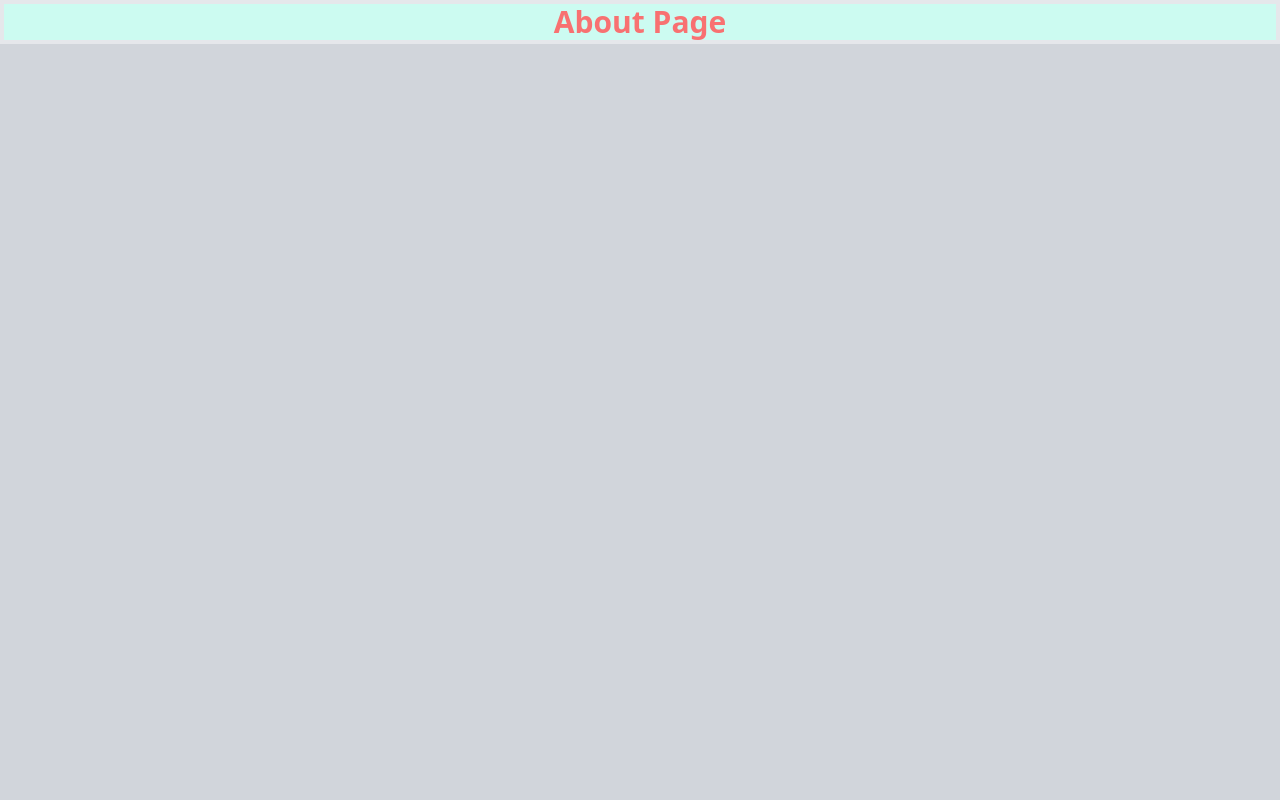
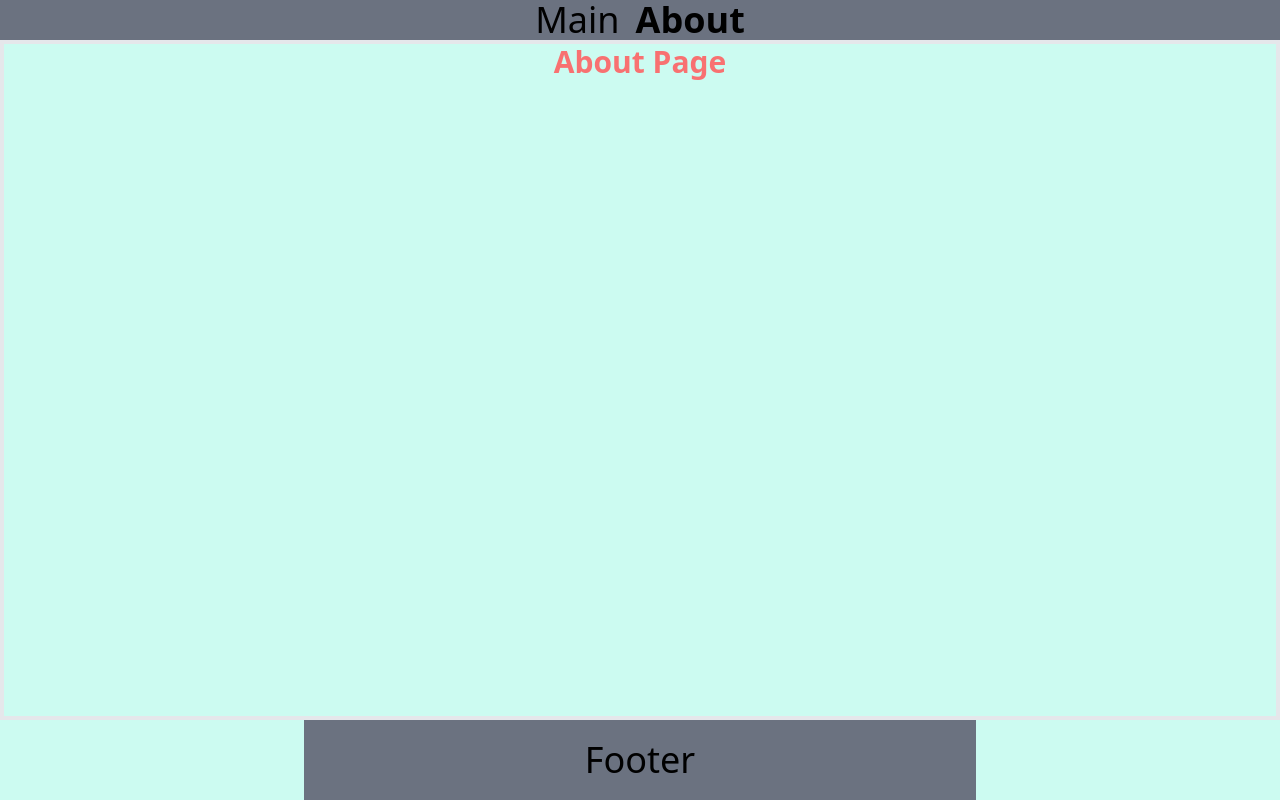
Before and after one commit to Radoslaw-Czerniawski/NextJS-Shop, a Next.js app: page /about in a window 1280 px wide. Built offline with nearby package versions, Linux system fonts and the light colour scheme.

Commit message:
add navigation with active link and add styling

```diff
--- a/components/Footer.tsx
+++ b/components/Footer.tsx
@@ -1,7 +1,9 @@
 export const Footer = () => {
     return (
-        <footer className='bg-gray-500 text-4xl p-5 max-w-md w-full flex justify-center'>
-            Footer
+        <footer className='w-full flex justify-center'>
+            <span className='bg-gray-500 text-4xl text-center p-5 max-w-2xl flex-grow flex-shrink'>
+                Footer
+            </span>
         </footer>
     );
 };
--- a/components/Header.tsx
+++ b/components/Header.tsx
@@ -1,7 +1,35 @@
+import Link from 'next/link';
+import { useRouter } from 'next/router';
+
+const paths = [
+    {
+        text: 'Main',
+        path: '/',
+    },
+    {
+        text: 'About',
+        path: '/about',
+    },
+];
+
 export const Header = () => {
+    const router = useRouter();
+
     return (
-        <header className='flex bg-gray-500 justify-center w-full max-w-md w-full'>
-            <nav className=' text-4xl text-white p-5'>Navigation</nav>
+        <header className='flex bg-gray-500 justify-center w-full'>
+            <nav className='flex text-4xl gap-4'>
+                {paths.map(({ text, path }) => (
+                    <Link key={Date.now()} href={path}>
+                        <a
+                            className={
+                                router.pathname === path ? 'font-bold' : ''
+                            }
+                        >
+                            {text}
+                        </a>
+                    </Link>
+                ))}
+            </nav>
         </header>
     );
 };
--- a/pages/_app.tsx
+++ b/pages/_app.tsx
@@ -1,10 +1,16 @@
 import '../styles/globals.css';
 import type { AppProps } from 'next/app';
+import { Footer } from '../components/Footer';
+import { Header } from '../components/Header';
 
 function MyApp({ Component, pageProps }: AppProps) {
     return (
         <div className='bg-teal-100'>
-            <Component {...pageProps} />
+            <div className='grid grid-rows-[auto_1fr_auto] min-h-screen'>
+                <Header />
+                <Component {...pageProps} />
+                <Footer />
+            </div>
         </div>
     );
 }
--- a/pages/index.tsx
+++ b/pages/index.tsx
@@ -1,14 +1,22 @@
-import { Footer } from '../components/Footer';
-import { Header } from '../components/Header';
-import { Main } from '../components/Main';
+import Image from 'next/image';
 
 const Home = () => {
     return (
-        <div className='flex flex-col min-h-screen items-center'>
-            <Header />
-            <Main />
-            <Footer />
-        </div>
+        <main className='flex flex-col gap-10 flex-grow max-w-2xl mx-auto p-6 sm:grid sm:grid-cols-2 sm:gap-6'>
+            <div className='w-full h-auto justify-center'>
+                <Image
+                    className='w-full'
+                    src='https://picsum.photos/id/1060/536/354'
+                    alt='random photo'
+                />
+            </div>
+            <p>
+                Lorem ipsum dolor sit amet consectetur adipisicing elit. Non qui
+                esse dolorum iste veritatis porro ratione aliquid vel mollitia
+                voluptatum deleniti laborum obcaecati numquam sit, culpa ipsam
+                officia saepe quis.
+            </p>
+        </main>
     );
 };
 
```
